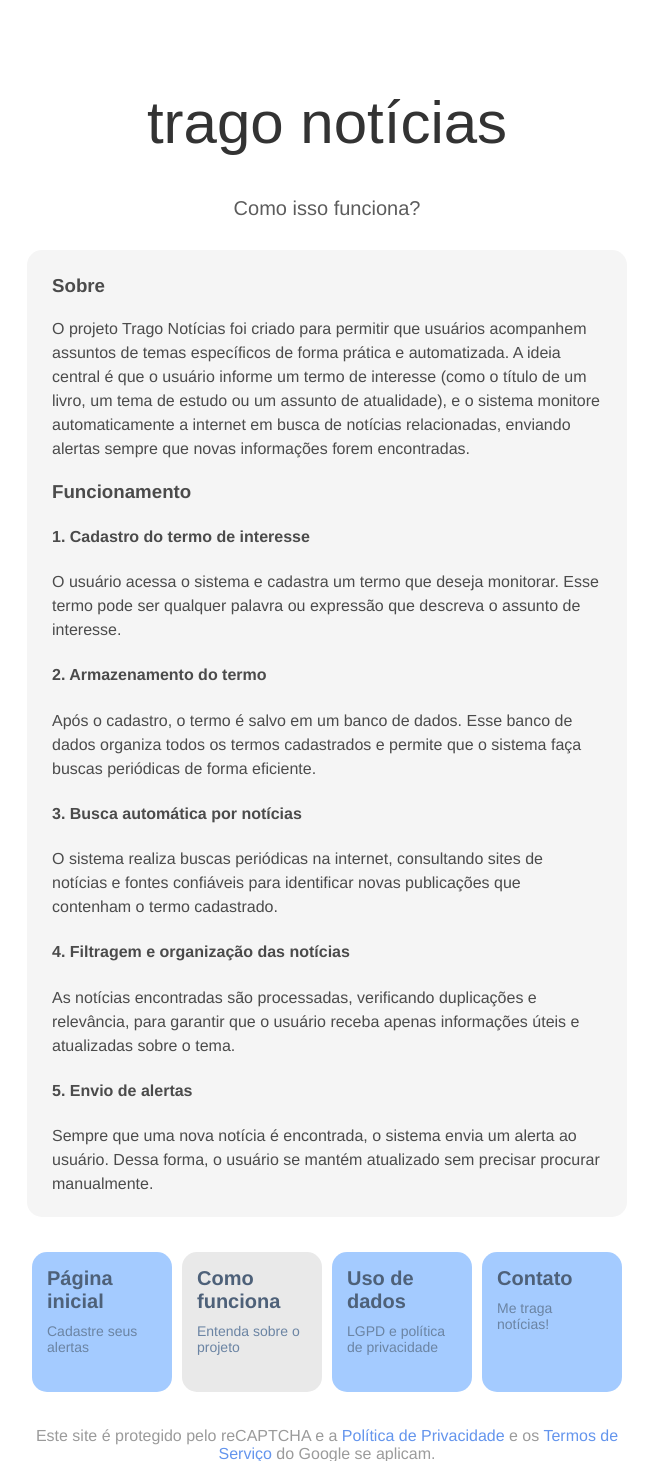
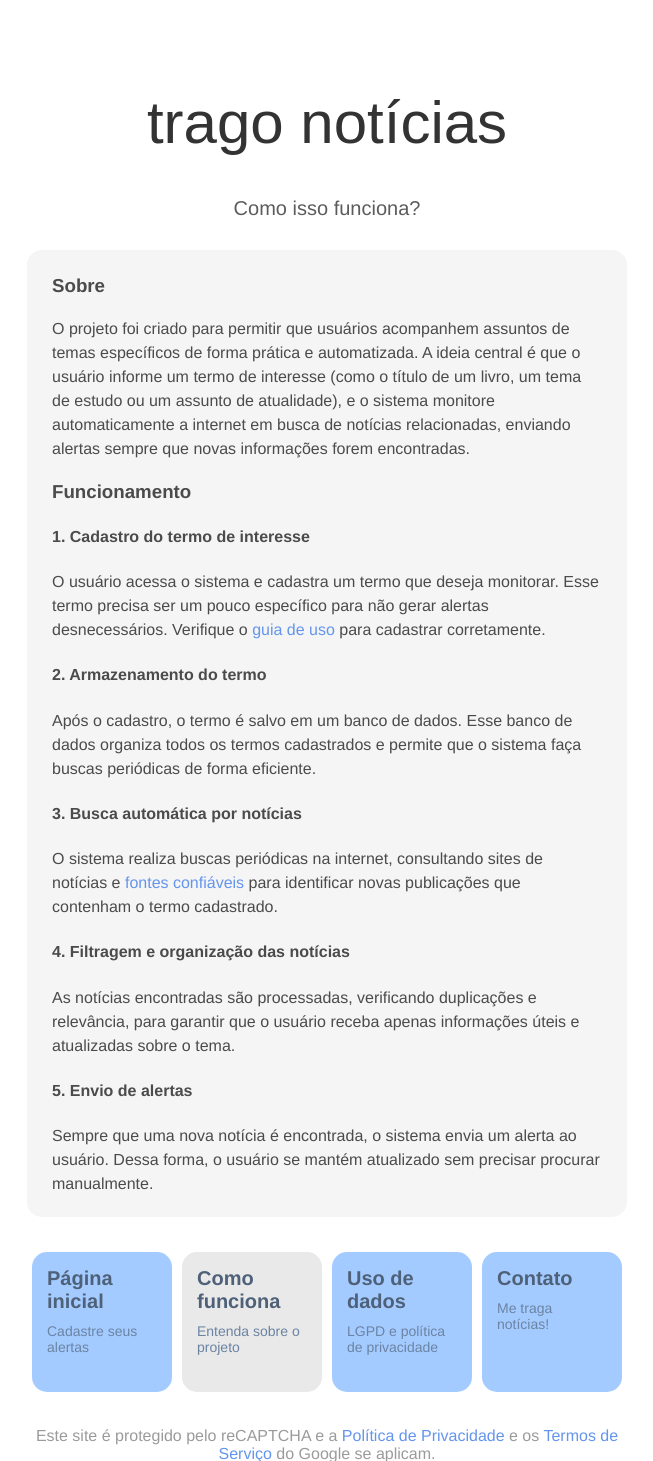
Before and after one commit to vitoriadeo/trago-noticias, a Flask app: page /about in a window 1280 px wide. Shown: the top 1461 px of the page, without its empty margins (313-966 px from the left). Run offline with Flask 3, Linux system fonts and the light colour scheme; some libraries are stand-ins or nearby versions; some web fonts are replaced.

Commit message:
docs(about): adicionar links para outras página relacionadas e ajustar texto sobre
correção textual e adição de links relacionados

close #17

```diff
--- a/app/templates/about.html
+++ b/app/templates/about.html
@@ -8,19 +8,13 @@
 <section class="content">
     <h3>Sobre</h3>
 
-    <p>O projeto Trago Notícias foi criado para permitir que usuários acompanhem assuntos de temas específicos de forma
-        prática e automatizada. A ideia central é que o usuário informe um termo de interesse (como o título de um
-        livro, um
-        tema de estudo ou um assunto de atualidade), e o sistema monitore automaticamente a internet em busca de
-        notícias
-        relacionadas, enviando alertas sempre que novas informações forem encontradas.</p>
+    <p>O projeto foi criado para permitir que usuários acompanhem assuntos de temas específicos de forma prática e automatizada. A ideia central é que o usuário informe um termo de interesse (como o título de um livro, um tema de estudo ou um assunto de atualidade), e o sistema monitore automaticamente a internet em busca de notícias relacionadas, enviando alertas sempre que novas informações forem encontradas.</p>
     <p> </p>
     <h3>Funcionamento</h3>
 
     <p>
     <h4>1. Cadastro do termo de interesse</h4>
-    O usuário acessa o sistema e cadastra um termo que deseja monitorar. Esse termo pode ser qualquer palavra ou
-    expressão que descreva o assunto de interesse.</p>
+    O usuário acessa o sistema e cadastra um termo que deseja monitorar. Esse termo precisa ser um pouco específico para não gerar alertas desnecessários. Verifique o <a href="{{url_for('about.guide')}}">guia de uso</a> para cadastrar corretamente.</p>
 
 
     <p>
@@ -32,9 +26,7 @@
 
     <p>
     <h4>3. Busca automática por notícias</h4>
-    O sistema realiza buscas periódicas na internet, consultando sites de notícias e fontes confiáveis para
-    identificar
-    novas publicações que contenham o termo cadastrado.</p>
+    O sistema realiza buscas periódicas na internet, consultando sites de notícias e <a href="{{url_for('about.source')}}">fontes confiáveis</a> para identificar novas publicações que contenham o termo cadastrado.</p>
 
 
     <p>
```
